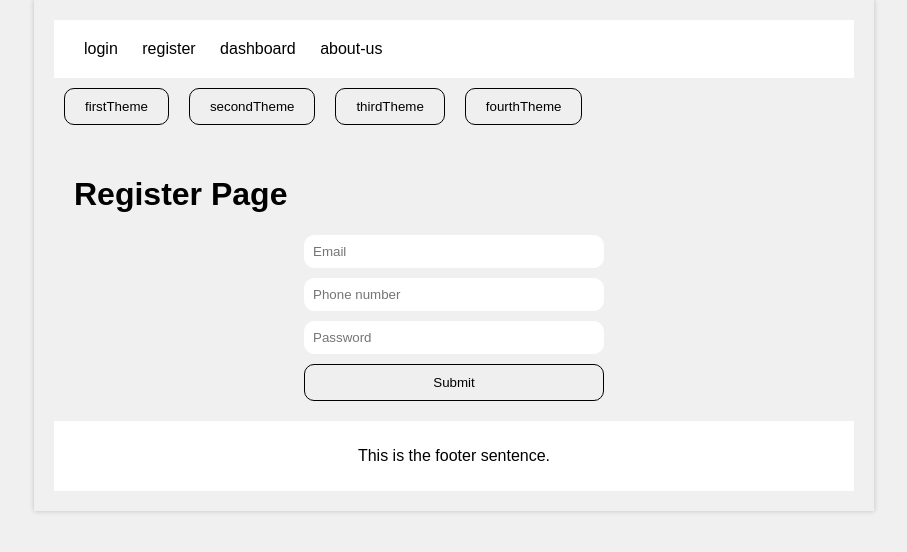
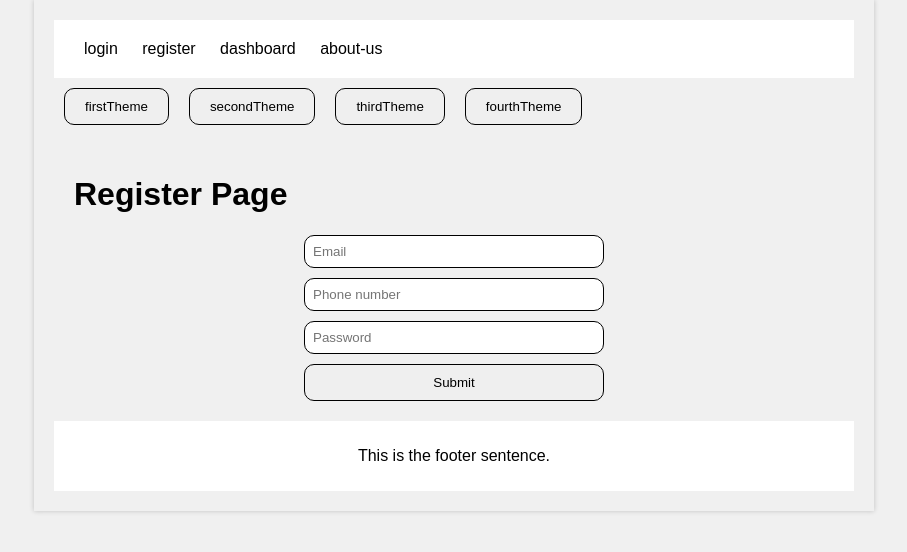
Before and after one commit to devlifeX/frontend-test, a React (Create React App) app: page /register in a window 1280 px wide. Shown: the top 552 px of the page, without its empty margins (186-1093 px from the left). Built offline with nearby package versions, Linux system fonts and the light colour scheme.

Commit message:
make input style dynamic

```diff
--- a/src/components/input/input.tsx
+++ b/src/components/input/input.tsx
@@ -1,5 +1,6 @@
 import React, { ChangeEvent } from "react";
 import { css } from "@emotion/css";
+import useStyles from "../../utility/createUseStyles";
 
 const inputStyles = css`
   margin-bottom: 10px;
@@ -19,6 +20,7 @@ interface InputProps {
   name?: string;
   placeholder?: string;
   onChange: (event: ChangeEvent<HTMLInputElement>) => void;
+  theme?: string;
 }
 
 const Input: React.FC<InputProps> = ({
@@ -27,13 +29,15 @@ const Input: React.FC<InputProps> = ({
   name,
   placeholder,
   onChange,
+  theme,
 }) => {
+  const classes = useStyles({ theme });
   return (
     <input
       type={type}
       name={name}
       placeholder={placeholder}
-      className={inputStyles}
+      className={classes.input}
       value={value}
       onChange={onChange}
     />
--- a/src/pages/login.tsx
+++ b/src/pages/login.tsx
@@ -34,7 +34,7 @@ const LoginPage: React.FC = () => {
     login(formData);
     navigate(routes.DASHBOARD);
   };
-const { theme } = useTheme();
+  const { theme } = useTheme();
   return (
     <Layout>
       <h1>Login Page</h1>
@@ -45,6 +45,7 @@ const { theme } = useTheme();
           name="phoneNumber"
           placeholder="Phone Number"
           onChange={handleChange}
+          theme={theme}
         />
         <Input
           type="text"
@@ -52,6 +53,7 @@ const { theme } = useTheme();
           name="email"
           placeholder="Email"
           onChange={handleChange}
+          theme={theme}
         />
         <Button label="Submit" onClick={() => {}} theme={theme}></Button>
       </Form>
--- a/src/utility/createUseStyles.ts
+++ b/src/utility/createUseStyles.ts
@@ -10,6 +10,13 @@ const useStyles = createUseStyles((theme: any) => ({
     borderRadius: "var(--border-radius)",
     cursor: "pointer",
   },
+  input:{
+    marginBottom: "10px",
+    padding: "8px",
+    border: "1px solid",
+    borderColor: theme.primaryColor,
+    borderRadius: "var(--border-radius)",
+  }
 }));
 
 export default useStyles
```
